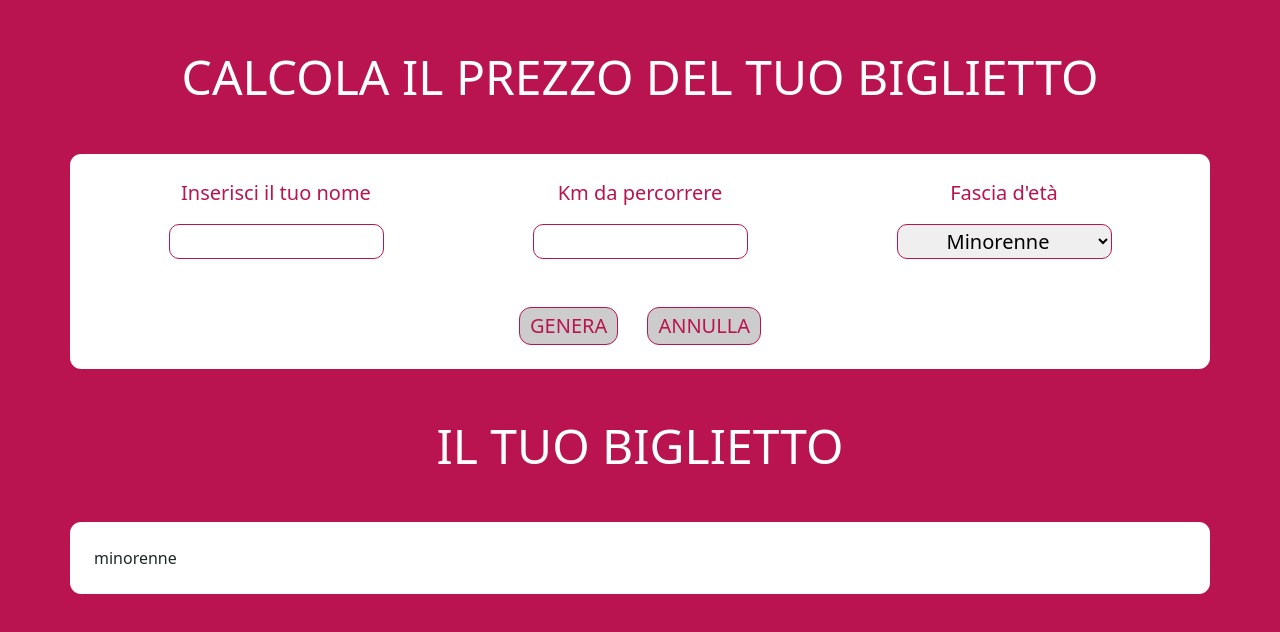
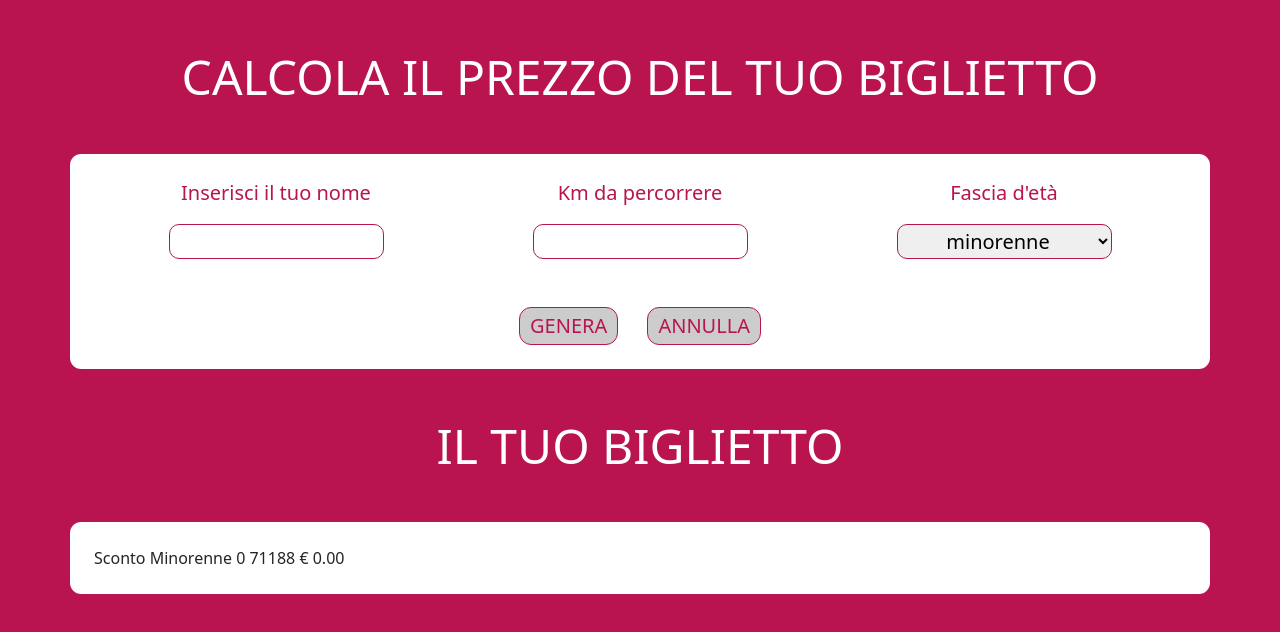
Before and after one commit to GianlucaGiovannini/js-biglietto-treno-form, a plain HTML site: page index.html in a window 1280 px wide. Both pictures are taken after a click on the button "GENERA". Drawn offline with nearby package versions, Linux system fonts and the light colour scheme.

Commit message:
Add commit

```diff
--- a/assets/js/main.js
+++ b/assets/js/main.js
@@ -1,7 +1,8 @@
-const prezzoKm = 0.21 // prezzo al km
-
 // chiedere il nome all'utente
 function generate() {
+
+
+
     let userName = document.getElementById("nome").value;
     document.getElementById("stamp_nome").innerHTML = userName;
 
@@ -9,19 +10,33 @@ function generate() {
     document.getElementById("stamp_km").innerHTML = kmPercorso;
 
     let userEta = document.getElementById("fascia_eta").value;
-    document.getElementById("stamp_eta").innerHTML = userEta;
+
+    const prezzoKm = 0.21 // prezzo al km
+    const prezzoUtente = prezzoKm * kmPercorso;
+    const prezzoMinori = prezzoUtente * 0.8;
+    const prezzoOver_65 = prezzoUtente * 0.6;
+
+    console.log(prezzoKm, prezzoUtente, prezzoMinori, prezzoOver_65)
+
+    if (userEta === "minorenne") {
+        document.getElementById("tipo_offerta").innerHTML = "Sconto Minorenne";
+        document.getElementById("price_ticket").innerHTML = "€ " + prezzoMinori.toFixed(2)
+    } else if (userEta === "over 65") {
+        document.getElementById("tipo_offerta").innerHTML = "Sconto Over 65";
+        document.getElementById("price_ticket").innerHTML = "€ " + prezzoOver_65.toFixed(2)
+    } else {
+        document.getElementById("tipo_offerta").innerHTML = "Nessuna offerta";
+        document.getElementById("price_ticket").innerHTML = "€ " + prezzoUtente.toFixed(2)
+    }
+
+    const carrozza = Math.floor(Math.random() * 11);
+    document.getElementById("n_carrozza").innerHTML = carrozza;
+
+    const codiceCP = Math.floor(Math.random() * 100000);
+    document.getElementById("n_cp").innerHTML = codiceCP;
+
+
+
+
+
 }
-
-//const prezzoTicket = prezzoKm * kmPercorso // prezzo base del biglietto
-
-//const prezzoMinorenni = prezzoTicket * 0.8 // prezzo scontato per minorenni
-
-//const prezzoOver65 = prezzoTicket * 0.6 // prezzo scontato per gli over 65
-
-/* if (userEta < 18) {
-    console.log(prezzoMinorenni.toFixed("2"))
-} else if (userEta >= 65) {
-    console.log(prezzoOver65.toFixed("2"))
-} else {
-    console.log(prezzoTicket.toFixed("2"))
-} */
--- a/index.html
+++ b/index.html
@@ -34,9 +34,9 @@
                         <label for="fascia_eta">Fascia d'età</label>
                         <div class="mt-3">
                             <select id="fascia_eta">
-                        <option value="minorenne">Minorenne</option>
-                        <option value="maggiorenne">Maggiorenne</option>
-                        <option value="over65">over 65</option>
+                        <option>minorenne</option>
+                        <option>maggiorenne</option>
+                        <option>over 65</option>
                     </select>
                         </div>
                     </div>
@@ -61,7 +61,11 @@
             <div class="container bg-white p-4 rounded_7">
                 <span id="stamp_nome"></span>
                 <span id="stamp_km"></span>
-                <span id="stamp_eta"></span>
+
+                <span id="tipo_offerta"></span>
+                <span id="n_carrozza"></span>
+                <span id="n_cp"></span>
+                <span id="price_ticket"></span>
             </div>
             <!-- /.container -->
         </section>
```
